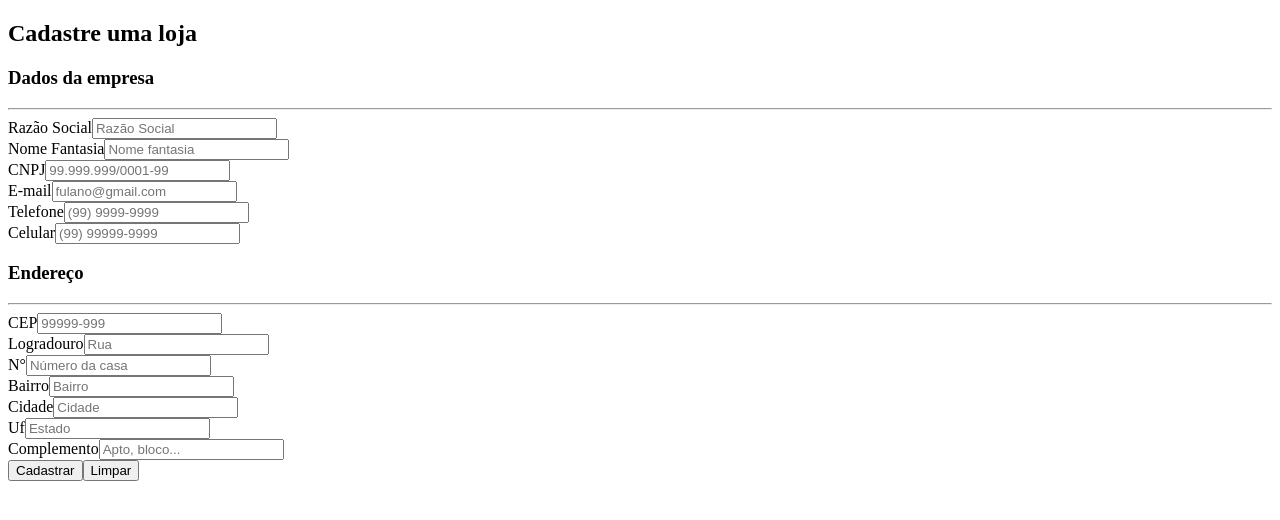
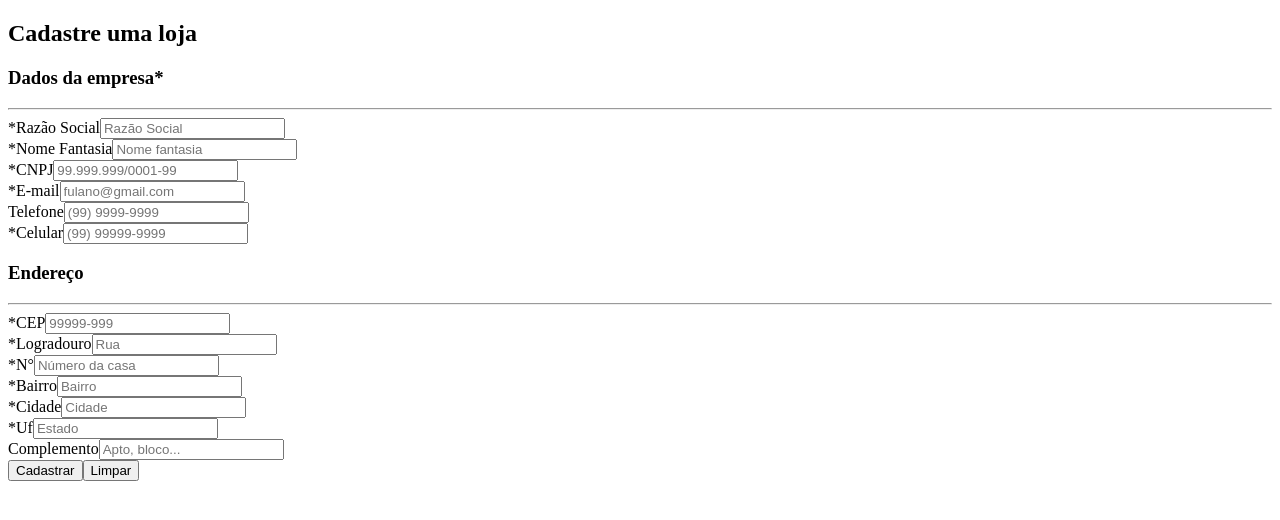
Before and after one commit to deborasous/LabPharmacy_frontend, a React (Vite) app: page /cadastrar-loja in a window 1280 px wide. Shown: the top 520 px of the page. Built offline with nearby package versions, Linux system fonts and the light colour scheme.

Commit message:
atualização do trY/catch

```diff
--- a/src/pages/RegisterShop.jsx
+++ b/src/pages/RegisterShop.jsx
@@ -131,11 +131,16 @@ export const RegisterShop = () => {
     e.preventDefault();
     const areFieldsValid = validateFields(company);
     if (areFieldsValid) {
-      addCompany();
-      checkCEP();
-      resetForm();
+      try {
+        addCompany();
+        checkCEP();
+        resetForm();
+        alert("Empresa cadastrada com sucesso!");
+      } catch (error) {
+        alert(`Ocorreu um erro ao adicionar a empresa: ${error.message}`);
+      }
     } else {
-      alert("Por favor, preencha todos os campos obrigatórios.");
+      alert("Preencha todos os campos obrigatórios");
     }
   };
 
@@ -160,7 +165,7 @@ export const RegisterShop = () => {
       >
         <div>
           <div className="pb-6">
-            <h3 className="pb-1 text-green-800 text-xl">Dados da empresa</h3>
+            <h3 className="pb-1 text-green-800 text-xl">Dados da empresa*</h3>
             <hr className="pb-6 border-neutral-400" />
 
             <div className="grid grid-cols-1 gap-5 lg:grid-cols-3">
@@ -168,7 +173,7 @@ export const RegisterShop = () => {
                 className="grid mb-5 text-neutral-500"
                 controlId="formBasicEmail"
               >
-                <Form.Label className="mb-1">Razão Social</Form.Label>
+                <Form.Label className="mb-1">*Razão Social</Form.Label>
                 <Form.Control
                   className="w-full rounded border-2 border-gray-400 p-3 outline-none"
                   type="text"
@@ -187,7 +192,7 @@ export const RegisterShop = () => {
                 className="grid mb-5 text-neutral-500"
                 controlId="formBasicPassword"
               >
-                <Form.Label className="mb-1">Nome Fantasia</Form.Label>
+                <Form.Label className="mb-1">*Nome Fantasia</Form.Label>
                 <Form.Control
                   className="w-full rounded border-2 border-gray-400 p-3 outline-none "
                   type="text"
@@ -206,7 +211,7 @@ export const RegisterShop = () => {
                 controlId="cnpj"
                 className="grid mb-5 text-neutral-500"
               >
-                <Form.Label className="mb-1">CNPJ</Form.Label>
+                <Form.Label className="mb-1">*CNPJ</Form.Label>
                 <InputMask
                   className="w-full rounded border-2 border-gray-400 p-3 outline-none"
                   type="text"
@@ -227,7 +232,7 @@ export const RegisterShop = () => {
                 className="grid mb-5 text-neutral-500"
                 controlId="formBasicEmail"
               >
-                <Form.Label className="mb-1">E-mail</Form.Label>
+                <Form.Label className="mb-1">*E-mail</Form.Label>
                 <Form.Control
                   className="w-full rounded border-2 border-gray-400 p-3 outline-none"
                   type="email"
@@ -263,7 +268,7 @@ export const RegisterShop = () => {
                 className="grid mb-5 text-neutral-500"
                 controlId="celPhone"
               >
-                <Form.Label className="mb-1">Celular</Form.Label>
+                <Form.Label className="mb-1">*Celular</Form.Label>
                 <InputMask
                   className="w-full rounded border-2 border-gray-400 p-3 outline-none"
                   type="text"
@@ -289,7 +294,7 @@ export const RegisterShop = () => {
                 className="grid mb-4 text-neutral-500"
                 controlId="formBasicPassword"
               >
-                <Form.Label className="mb-1">CEP</Form.Label>
+                <Form.Label className="mb-1">*CEP</Form.Label>
                 <InputMask
                   className="w-full rounded border-2 border-gray-400 p-3 outline-none "
                   type="text"
@@ -310,7 +315,7 @@ export const RegisterShop = () => {
                 className="grid mb-4 text-neutral-500"
                 controlId="formBasicPassword"
               >
-                <Form.Label className="mb-1">Logradouro</Form.Label>
+                <Form.Label className="mb-1">*Logradouro</Form.Label>
                 <Form.Control
                   className="w-full rounded border-2 border-gray-400 p-3 outline-none "
                   type="text"
@@ -329,7 +334,7 @@ export const RegisterShop = () => {
                 className="grid mb-4 text-neutral-500"
                 controlId="formBasicPassword"
               >
-                <Form.Label className="mb-1">N°</Form.Label>
+                <Form.Label className="mb-1">*N°</Form.Label>
                 <Form.Control
                   className="w-full rounded border-2 border-gray-400 p-3 outline-none "
                   type="number"
@@ -349,7 +354,7 @@ export const RegisterShop = () => {
                 className="grid mb-4 text-neutral-500"
                 controlId="formBasicPassword"
               >
-                <Form.Label className="mb-1">Bairro</Form.Label>
+                <Form.Label className="mb-1">*Bairro</Form.Label>
                 <Form.Control
                   className="w-full rounded border-2 border-gray-400 p-3 outline-none "
                   type="text"
@@ -368,7 +373,7 @@ export const RegisterShop = () => {
                 className="grid mb-4 text-neutral-500"
                 controlId="formBasicPassword"
               >
-                <Form.Label className="mb-1">Cidade</Form.Label>
+                <Form.Label className="mb-1">*Cidade</Form.Label>
                 <Form.Control
                   className="w-full rounded border-2 border-gray-400 p-3 outline-none "
                   type="text"
@@ -387,7 +392,7 @@ export const RegisterShop = () => {
                 className="grid mb-4 text-neutral-500"
                 controlId="formBasicPassword"
               >
-                <Form.Label className="mb-1">Uf</Form.Label>
+                <Form.Label className="mb-1">*Uf</Form.Label>
                 <Form.Control
                   className="w-full rounded border-2 border-gray-400 p-3 outline-none "
                   type="text"
```
